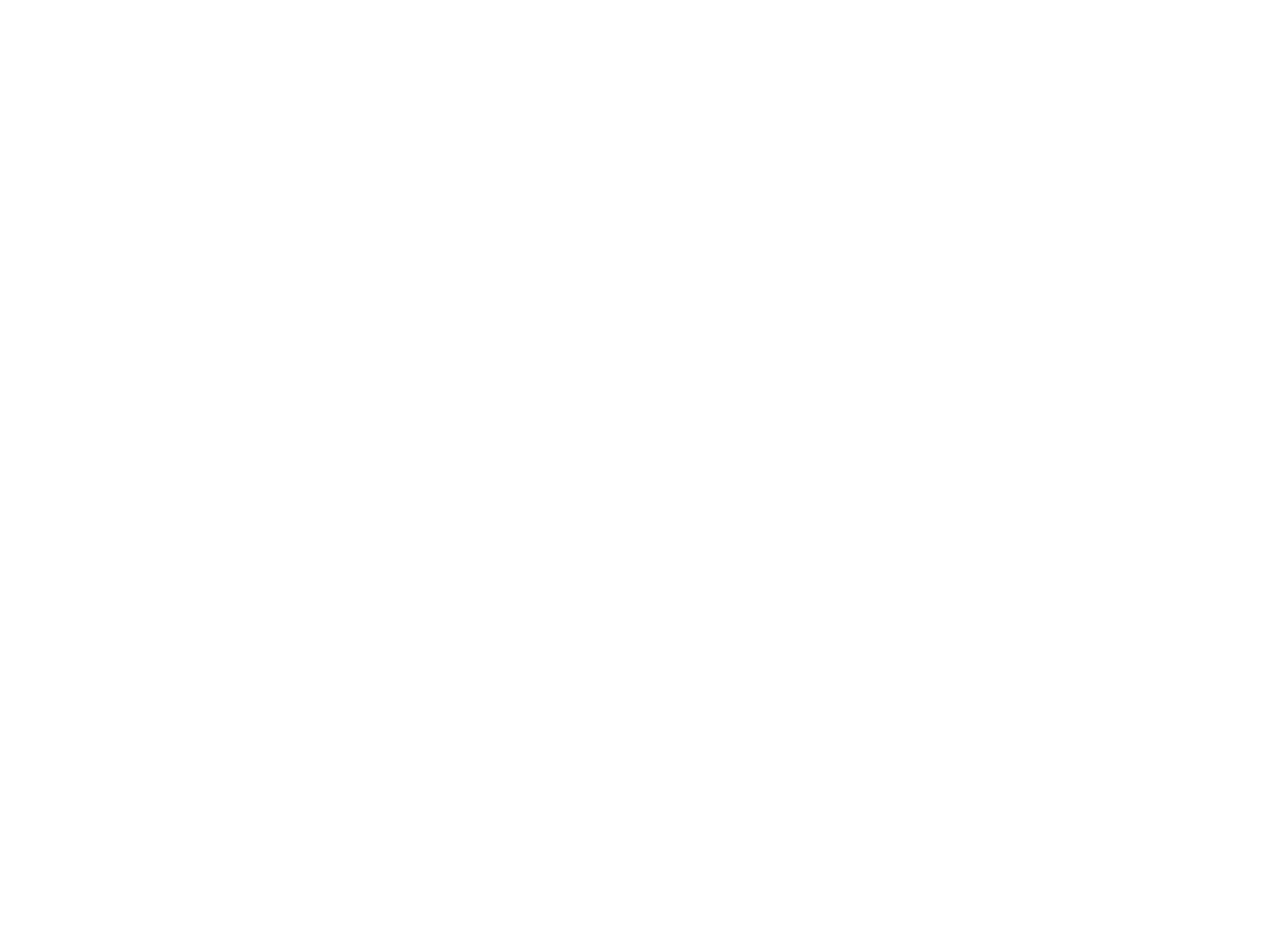
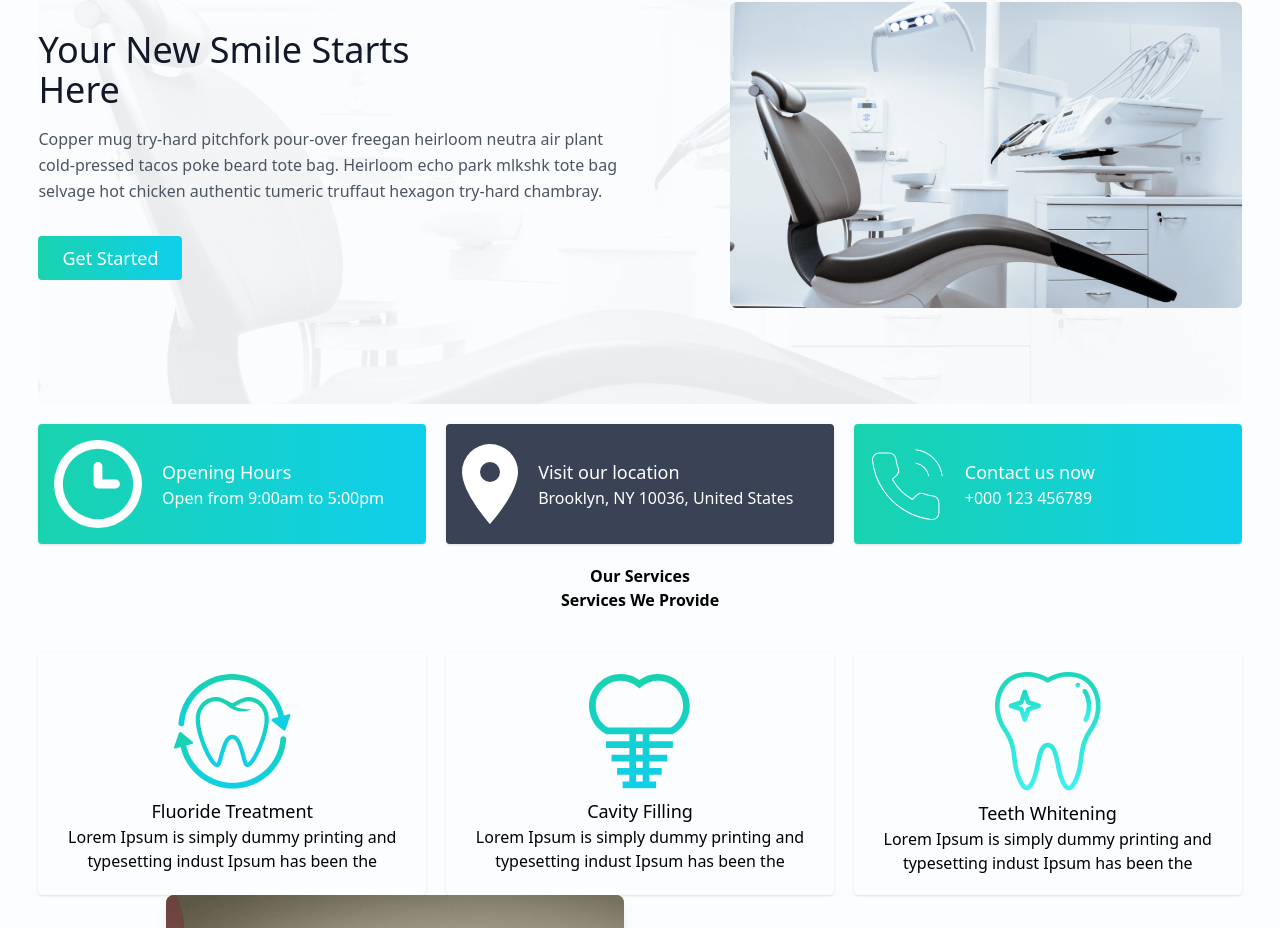
Before and after one commit to abhiskg/dental-care, a React (Vite) app in the folder frontend/: page / in a window 1280 px wide. Shown: the part 158-1086 px from the top of the page. Before the commit the page ends 800 px from the top, so only its background shows below. Built offline with nearby package versions, Linux system fonts and the light colour scheme.

Commit message:
Service section complete

```diff
--- /dev/null
+++ b/frontend/src/components/cards/InfoCard.tsx
@@ -0,0 +1,25 @@
+interface InfoType {
+  id: number;
+  name: string;
+  description: string;
+  icon: string;
+  bgClass: string;
+}
+
+const InfoCard = ({ data }: { data: InfoType }) => {
+  return (
+    <div
+      className={`flex items-center  ${data.bgClass} rounded shadow p-4 gap-5 text-white`}
+    >
+      <div>
+        <img src={data.icon} alt="" className="w-full" />
+      </div>
+      <div>
+        <p className="font-medium text-lg">{data.name}</p>
+        <p>{data.description}</p>
+      </div>
+    </div>
+  );
+};
+
+export default InfoCard;
--- /dev/null
+++ b/frontend/src/components/cards/ServiceCard.tsx
@@ -0,0 +1,18 @@
+interface ServiceProps {
+  id: number;
+  name: string;
+  description: string;
+  icon: string;
+}
+
+const ServiceCard = ({ data }: { data: ServiceProps }) => {
+  return (
+    <div className="flex p-5 justify-center items-center flex-col shadow rounded">
+      <img src={data.icon} alt="" />
+      <div className="text-center font-medium text-lg mt-2">{data.name}</div>
+      <p className="text-center">{data.description}</p>
+    </div>
+  );
+};
+
+export default ServiceCard;
--- a/frontend/src/layout/Root.tsx
+++ b/frontend/src/layout/Root.tsx
@@ -4,7 +4,7 @@
 
 const Root = () => {
   return (
-    <div>
+    <div className="bg-layer">
       <Header />
       <Outlet />
       <Footer />
--- a/frontend/src/pages/home/Home.tsx
+++ b/frontend/src/pages/home/Home.tsx
@@ -1,5 +1,15 @@
+import Hero from "./section/Hero";
+import Info from "./section/Info";
+import Services from "./section/Services";
+
 const Home = () => {
-  return <div>Home</div>;
+  return (
+    <div className="custom-width mx-auto">
+      <Hero />
+      <Info />
+      <Services />
+    </div>
+  );
 };
 
 export default Home;
--- /dev/null
+++ b/frontend/src/pages/home/section/Hero.tsx
@@ -0,0 +1,36 @@
+import chair from "../../../assets/images/chair.png";
+
+const Hero = () => {
+  return (
+    <section className="text-gray-600 body-font bg-hero-pattern bg-no-repeat bg-cover bg-center">
+      <div className=" flex py-24 md:flex-row flex-col items-center">
+        <div className="lg:flex-grow md:w-1/2 lg:pr-24 md:pr-16 flex flex-col md:items-start md:text-left mb-16 md:mb-0 items-center text-center">
+          <h1 className="title-font sm:text-4xl text-3xl mb-4 font-medium text-gray-900">
+            Your New Smile Starts <br className="hidden lg:inline-block" />
+            Here
+          </h1>
+          <p className="mb-8 leading-relaxed">
+            Copper mug try-hard pitchfork pour-over freegan heirloom neutra air
+            plant cold-pressed tacos poke beard tote bag. Heirloom echo park
+            mlkshk tote bag selvage hot chicken authentic tumeric truffaut
+            hexagon try-hard chambray.
+          </p>
+          <div className="flex justify-center">
+            <button className="inline-flex text-white bg-gradient-to-r from-primary-100 to-primary-50 border-0 py-2 px-6 focus:outline-none hover:bg-indigo-600 rounded text-lg">
+              Get Started
+            </button>
+          </div>
+        </div>
+        <div className="lg:max-w-lg lg:w-full md:w-1/2 w-5/6">
+          <img
+            className="object-cover object-center rounded"
+            alt="hero"
+            src={chair}
+          />
+        </div>
+      </div>
+    </section>
+  );
+};
+
+export default Hero;
--- /dev/null
+++ b/frontend/src/pages/home/section/Info.tsx
@@ -0,0 +1,40 @@
+import clock from "../../../assets/icons/clock.svg";
+import marker from "../../../assets/icons/marker.svg";
+import phone from "../../../assets/icons/phone.svg";
+import InfoCard from "../../../components/cards/InfoCard";
+
+const Info = () => {
+  const cardData = [
+    {
+      id: 1,
+      name: "Opening Hours",
+      description: "Open from 9:00am to 5:00pm",
+      icon: clock,
+      bgClass: "bg-gradient-to-r from-primary-100 to-primary-50",
+    },
+    {
+      id: 2,
+      name: "Visit our location",
+      description: "Brooklyn, NY 10036, United States",
+      icon: marker,
+      bgClass: "bg-secondary",
+    },
+    {
+      id: 3,
+      name: "Contact us now",
+      description: "+000 123 456789",
+      icon: phone,
+      bgClass: "bg-gradient-to-r from-primary-100 to-primary-50",
+    },
+  ];
+
+  return (
+    <div className="grid md:grid-cols-3 gap-5 my-5">
+      {cardData.map((data) => (
+        <InfoCard key={data.id} data={data} />
+      ))}
+    </div>
+  );
+};
+
+export default Info;
--- /dev/null
+++ b/frontend/src/pages/home/section/Services.tsx
@@ -0,0 +1,71 @@
+import cavity from "../../../assets/images/cavity.png";
+import whitening from "../../../assets/images/whitening.png";
+import fluoride from "../../../assets/images/fluoride.png";
+import treatment from "../../../assets/images/treatment.png";
+import ServiceCard from "../../../components/cards/ServiceCard";
+
+const Services = () => {
+  const serviceData = [
+    {
+      id: 1,
+      name: "Fluoride Treatment",
+      description:
+        "Lorem Ipsum is simply dummy printing and typesetting indust Ipsum has been the",
+      icon: fluoride,
+    },
+    {
+      id: 2,
+      name: "Cavity Filling",
+      description:
+        "Lorem Ipsum is simply dummy printing and typesetting indust Ipsum has been the",
+      icon: cavity,
+    },
+    {
+      id: 3,
+      name: "Teeth Whitening",
+      description:
+        "Lorem Ipsum is simply dummy printing and typesetting indust Ipsum has been the",
+      icon: whitening,
+    },
+  ];
+  return (
+    <div>
+      <div>
+        <h2 className="text-center font-semibold">Our Services</h2>
+        <h3 className="text-center font-semibold">Services We Provide</h3>
+        <div className="grid grid-cols-3 gap-5 mt-10">
+          {serviceData.map((data) => (
+            <ServiceCard key={data.id} data={data} />
+          ))}
+        </div>
+      </div>
+      <div className="grid lg:gap-8 lg:grid-cols-2 lg:items-center px-32">
+        <div className="lg:col-start-2">
+          <h3 className="text-2xl font-bold tracking-tight sm:text-3xl text-gray-900">
+            Exceptional Dental Care, on Your Terms
+          </h3>
+          <p className="mt-3 text-lg text-gray-600">
+            It is a long established fact that a reader will be distracted by
+            the readable content of a page when looking at its layout. The point
+            of using Lorem Ipsumis that it has a more-or-less normal
+            distribution of letters,as opposed to using 'Content here, content
+            here', making it look like readable English. Many desktop publishing
+            packages and web page
+          </p>
+          <button className="inline-flex text-white bg-gradient-to-r from-primary-100 to-primary-50 border-0 py-2 px-6 focus:outline-none hover:bg-indigo-600 rounded text-lg">
+            Get Started
+          </button>
+        </div>
+        <div className="mt-10 lg:mt-0 lg:col-start-1 lg:row-start-1">
+          <img
+            src={treatment}
+            alt=""
+            className="mx-auto rounded-lg shadow-lg bg-gray-500"
+          />
+        </div>
+      </div>
+    </div>
+  );
+};
+
+export default Services;
--- a/frontend/tailwind.config.cjs
+++ b/frontend/tailwind.config.cjs
@@ -9,6 +9,10 @@
           100: "#19D3AE",
         },
         secondary: "#3A4256",
+        layer: "#fcfdfe",
+      },
+      backgroundImage: {
+        "hero-pattern": "url('/src/assets/images/bg.png')",
       },
     },
   },
```
